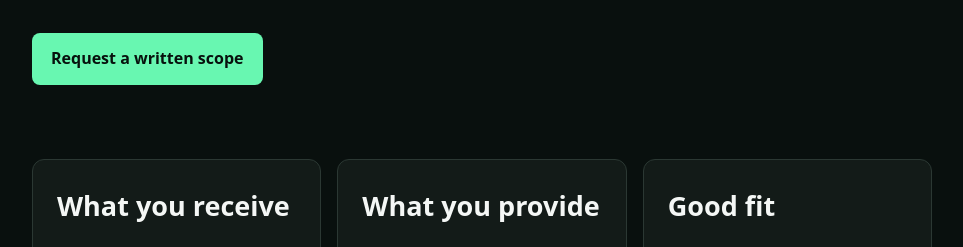
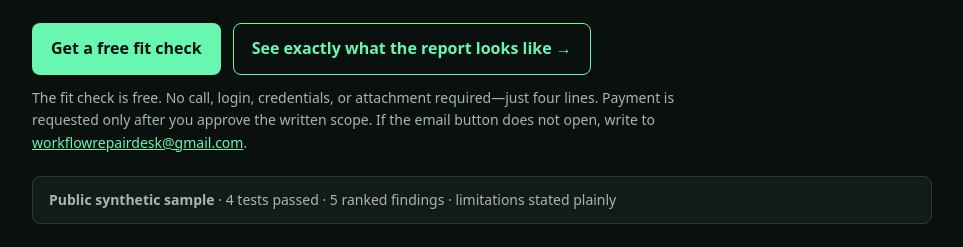
Before and after one commit to workflowrepairdesk/n8n-workflow-reliability-proof, a website: page docs/diagnostic.html in a window 1280 px wide. Shown: the part 515-762 px from the top of the page, without its empty margins (158-1121 px from the left). Drawn offline with Linux system fonts and the light colour scheme.

Commit message:
Put proof before the diagnostic ask

```diff
--- a/docs/diagnostic.html
+++ b/docs/diagnostic.html
@@ -18,6 +18,11 @@
       .price { margin:26px 0; font-size:36px; font-weight:850; }
       .price small { display:block; color:var(--muted); font-size:15px; font-weight:500; }
       .cta { display:inline-block; margin:10px 0 40px; padding:13px 19px; border-radius:8px; color:#07110d; background:var(--accent); font-weight:800; text-decoration:none; }
+      .actions { display:flex; flex-wrap:wrap; gap:12px; align-items:center; margin:20px 0 12px; }
+      .actions .cta { margin:0; }
+      .secondary { display:inline-block; padding:12px 18px; border:1px solid var(--accent); border-radius:8px; font-weight:800; text-decoration:none; }
+      .cta-note { max-width:700px; margin:0 0 22px; color:var(--muted); font-size:14px; }
+      .proof-strip { margin:0 0 40px; padding:12px 16px; border:1px solid var(--line); border-radius:8px; color:var(--muted); background:var(--panel); font-size:14px; }
       .grid { display:grid; grid-template-columns:repeat(auto-fit,minmax(270px,1fr)); gap:16px; margin-top:34px; }
       article, .boundary { padding:24px; border:1px solid var(--line); border-radius:12px; background:var(--panel); }
       ul { padding-left:20px; color:var(--muted); }
@@ -34,7 +39,12 @@
       <h1>Find the failure before paying for the repair.</h1>
       <p class="lead">I inspect one bounded automation path and return an evidence-linked diagnostic: what is observed, what remains uncertain, and the smallest credible repair options.</p>
       <div class="price">USD 125 <small>Credited in full toward an agreed repair of USD 250 or more on the same diagnosed path.</small></div>
-      <a class="cta" href="mailto:workflowrepairdesk@gmail.com?subject=Automation%20Failure%20Diagnostic&amp;body=Trigger%3A%0AExpected%20result%3A%0AWhat%20goes%20wrong%3A%0ASanitized%20evidence%20available%3A">Request a written scope</a>
+      <div class="actions">
+        <a class="cta" href="mailto:workflowrepairdesk@gmail.com?subject=Automation%20Failure%20Diagnostic&amp;body=Trigger%3A%0AExpected%20result%3A%0AWhat%20goes%20wrong%3A%0ASanitized%20evidence%20available%3A">Get a free fit check</a>
+        <a class="secondary" href="diagnostic-sample.html">See exactly what the report looks like &rarr;</a>
+      </div>
+      <p class="cta-note">The fit check is free. No call, login, credentials, or attachment required&mdash;just four lines. Payment is requested only after you approve the written scope. If the email button does not open, write to <a href="mailto:workflowrepairdesk@gmail.com">workflowrepairdesk@gmail.com</a>.</p>
+      <p class="proof-strip"><strong>Public synthetic sample</strong> &middot; 4 tests passed &middot; 5 ranked findings &middot; limitations stated plainly</p>
       <section class="grid" aria-label="Diagnostic scope">
         <article><h2>What you receive</h2><ul><li>A concise map of the agreed workflow path</li><li>One written acceptance test</li><li>Evidence-supported findings ranked by operational risk</li><li>Repair options, dependencies, known gaps, and a quote when scope is clear</li></ul></article>
         <article><h2>What you provide</h2><ul><li>The trigger, expected result, and observed failure</li><li>A redacted export or screenshots, if available</li><li>One sanitized failing example and relevant error text</li><li>Platform and version details</li></ul></article>
```
Also changed, not shown: site-content.test.js (+8 -0 lines).
